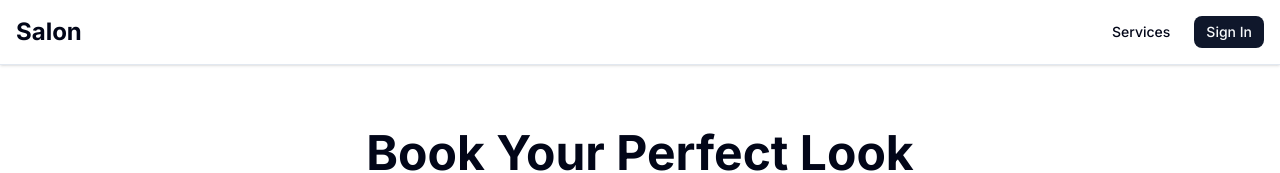
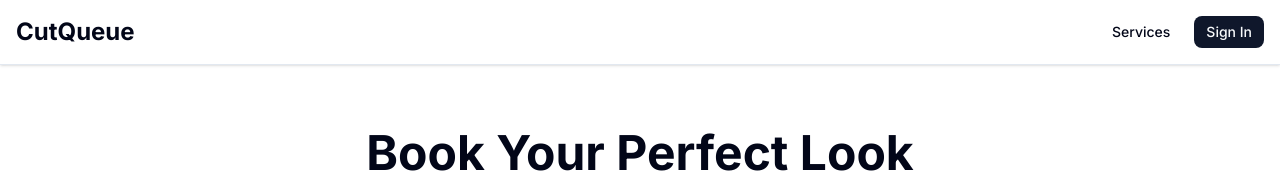
Before and after one commit to taynettles/cut-queue, a Next.js app: page / in a window 1280 px wide. Shown: the top 173 px of the page. Built offline with nearby package versions, Linux system fonts and the light colour scheme; no server answers.

Commit message:
next upgrade

```diff
--- a/app/layout.tsx
+++ b/app/layout.tsx
@@ -6,7 +6,7 @@ import { Providers } from "@/components/providers";
 const inter = Inter({ subsets: ["latin"] });
 
 export const metadata: Metadata = {
-  title: "Salon Booking System",
+  title: "CutQueue Booking System",
   description: "Book your next appointment with ease",
 };
 
--- a/components/shared/navbar.tsx
+++ b/components/shared/navbar.tsx
@@ -10,6 +10,7 @@ import {
     DropdownMenuTrigger
 } from "@/components/ui/dropdown-menu"
 import { Calendar, User, LogOut, LayoutDashboard } from "lucide-react"
+import { ThemeToggle } from "../theme-toggle"
 
 export function Navbar() {
     const { data: session } = useSession()
@@ -18,7 +19,7 @@ export function Navbar() {
         <nav className="bg-white border-b shadow-sm">
             <div className="container mx-auto px-4 py-4 flex justify-between items-center">
                 <Link href="/" className="text-2xl font-bold">
-                    Salon
+                    CutQueue
                 </Link>
 
                 <div className="flex items-center gap-6">
--- a/package.json
+++ b/package.json
@@ -24,7 +24,7 @@
     "clsx": "^2.1.1",
     "date-fns": "^4.1.0",
     "lucide-react": "^0.556.0",
-    "next": "16.0.8",
+    "next": "^16.0.10",
     "next-auth": "^4.24.13",
     "next-themes": "^0.4.6",
     "react": "19.2.1",
```
Also changed, not shown: 1 other file (tests, documents, lock files or other folders).
